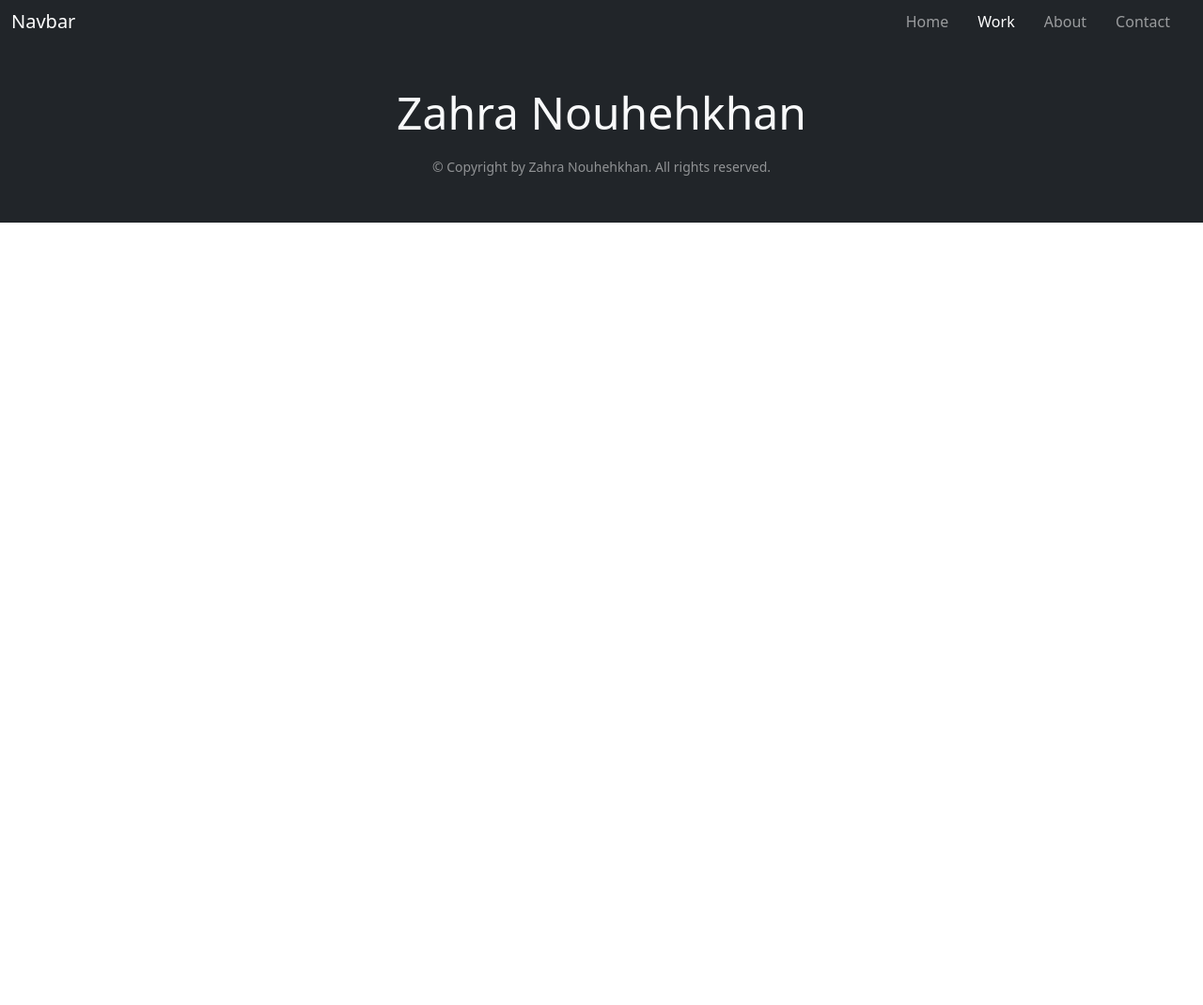
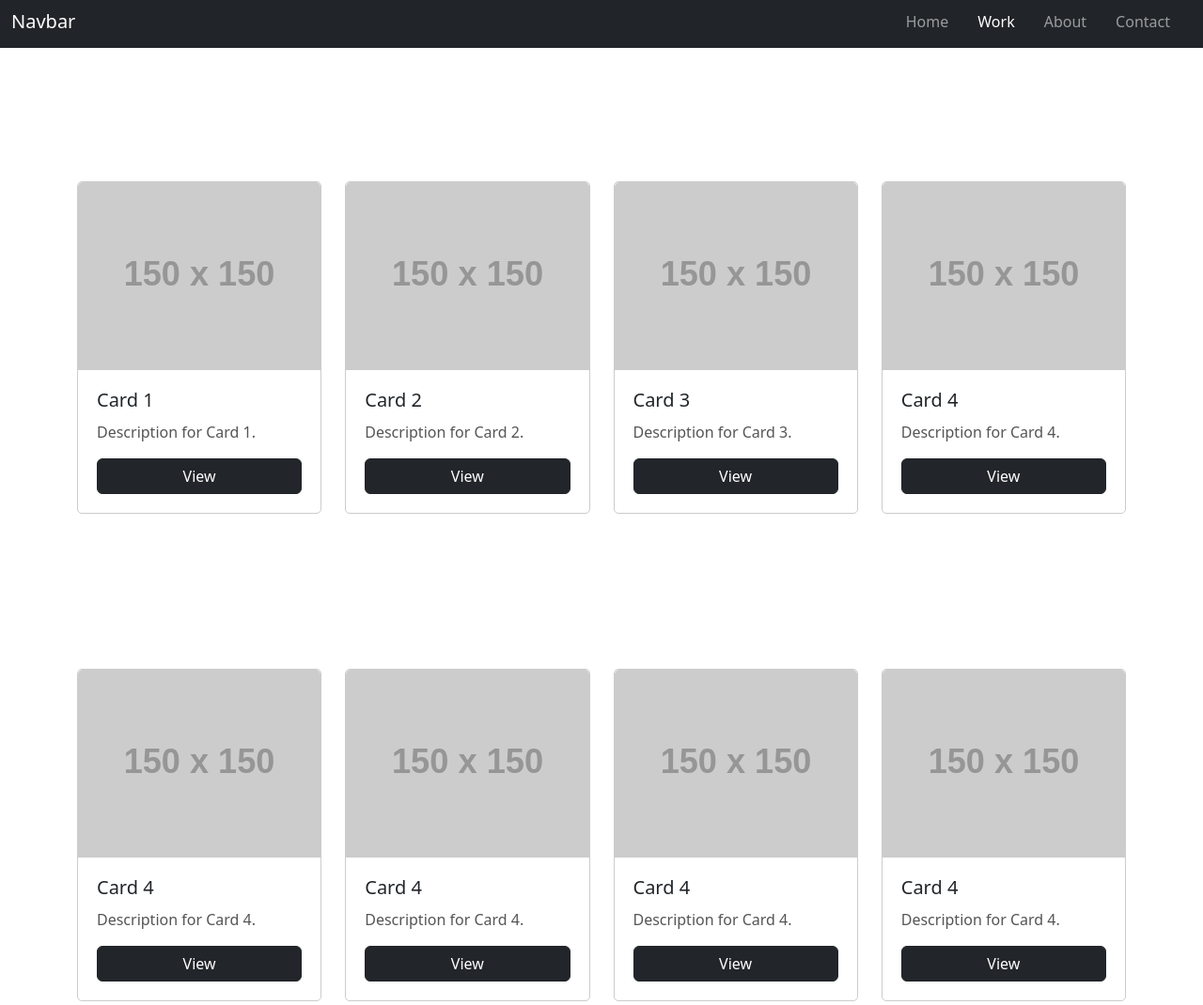
Before and after one commit to zahranoun/portfolio, a plain HTML site: page work.html in a window 1280 px wide. Shown: the part 5-1075 px from the top of the page at 94% size. Before the commit the page ends 800 px from the top, so only its background shows below. Drawn offline with nearby package versions, Linux system fonts and the light colour scheme; placeholder pictures from the web are drawn by us.

Commit message:
did the html and css for work page

```diff
--- a/css/styles.css
+++ b/css/styles.css
@@ -3,7 +3,7 @@
     }
 
     .hover-fill:hover {
-      background-color: #007bff;
+      background-color: rgba(0, 0, 0, 0.1);
       color: #fff;
     }
 
@@ -11,8 +11,70 @@
       margin-right: 15px;
     }
 
+    /* Cards for Work page */
+    :root {
+      --custom-margin-top: 150px;
+      --custom-gutter-x: 25px;
+      --custom-gutter-y: 15px;
+      --custom-card-margin-bottom: 15px;
+    }
 
-     html, body {
+    .row {
+      --bs-gutter-x: var(--custom-gutter-x);
+      --bs-gutter-y: var(--custom-gutter-y);
+    }
+
+    .card {
+      margin-top: var(--custom-margin-top);
+    }
+
+    .card {
+      border: 1px solid #ccc;
+      border-radius: 5px;
+      transition: box-shadow 0.3s;
+
+    }
+
+    .btn-dark {
+      display: flex;
+      justify-content: center;
+    }
+
+    .card:hover {
+      box-shadow: 0 4px 8px rgba(0, 0, 0, 0.1);
+    }
+
+    .card-img-top {
+      border-top-left-radius: 5px;
+      border-top-right-radius: 5px;
+      height: 200px;
+      object-fit: cover;
+    }
+
+    .card-body {
+      padding: 20px;
+    }
+
+    .card-title {
+      font-size: 1.25rem;
+      margin-bottom: 10px;
+    }
+
+    .card-text {
+      color: #555;
+    }
+
+    .btn-dark {
+      background-color: rgba(34, 37, 41);
+    }
+
+    .btn-dark:hover {
+      background-color: #db92e1;
+      background-color: #db92e1;
+    }
+
+
+    html, body {
       height: 100%;
     }
 
@@ -25,8 +87,9 @@
       flex: 1;
     }
 
+    /* Footer */
     footer {
-      background-color: #f8f9fa; /* Adjust as needed */
+      background-color: #f8f9fa;
       padding: 20px 0;
     }
 
--- a/work.html
+++ b/work.html
@@ -48,98 +48,124 @@
     </nav>
     <!--//Navigation-->
 
-    <!-- Work
-    <section id="work" class="full-height px-lg-5 content">
-            <div class="container mt-5">
-      <h1 class="display-1">My Recent Projects</h1>
-          </div>
-      <div class="row gy-4">
-          <div class="col-md-6" data-aos="fade-up">
-            <div class="card-custom rounded-4 bg-base shadow-effect">
-              <div class="card-custom-image rounded-4">
+    <!--Projects-->
+    <div class="container mt-5 content">
+      <div class="row">
+        <div class="col-md-3">
+          <div class="card">
             <img
-                  class="rounded-4"
-                  src="images/CatinaChocolate.png"
-                  alt="Branding Project"
+              src="https://via.placeholder.com/150"
+              class="card-img-top"
+              alt="..."
             />
-              </div>
-              <div class="card-custom-content p-4">
-                <h4>Catina</h4>
-                <p>
-                  Catina, a chocolate brand meaning pure in its look and taste.
-                  I created this as my second passion project.
-                </p>
-                <a href="#" class="link-custom">View More</a>
+            <div class="card-body">
+              <h5 class="card-title">Card 1</h5>
+              <p class="card-text">Description for Card 1.</p>
+              <a href="#" class="btn btn-dark">View</a>
             </div>
           </div>
         </div>
-
-          <div class="col-md-6" data-aos="fade-up" data-aos-delay="300">
-            <div class="card-custom rounded-4 bg-base shadow-effect">
-              <div class="card-custom-image rounded-4">
+        <div class="col-md-3">
+          <div class="card">
             <img
-                  class="rounded-4"
-                  src="images/lovebouquet.png"
-                  alt="Branding Project"
+              src="https://via.placeholder.com/150"
+              class="card-img-top"
+              alt="..."
             />
-              </div>
-              <div class="card-custom-content p-4">
-                <h4>Love Bouquet</h4>
-                <p>
-                  Love Bouquet, a flower bouquet and gift shop for your loved
-                  ones. I made this as one of my passion projects.
-                </p>
-                <a href="#" class="link-custom">View More</a>
+            <div class="card-body">
+              <h5 class="card-title">Card 2</h5>
+              <p class="card-text">Description for Card 2.</p>
+              <a href="#" class="btn btn-dark">View</a>
             </div>
           </div>
         </div>
-
-          <div class="col-md-6" data-aos="fade-up">
-            <div class="card-custom rounded-4 bg-base shadow-effect">
-              <div class="card-custom-image rounded-4">
+        <div class="col-md-3">
+          <div class="card">
             <img
-                  class="rounded-4"
-                  src="images/blossom.png"
-                  alt="Branding Project"
+              src="https://via.placeholder.com/150"
+              class="card-img-top"
+              alt="..."
             />
-              </div>
-              <div class="card-custom-content p-4">
-                <h4>Blossom</h4>
-                <p>
-                  A blossom makeup brand that reveals bold styles and diverse
-                  colours. I created this as a brief challenge on Instagram by
-                  theglowandgrowclub.
-                </p>
-                <a href="#" class="link-custom">View More</a>
+            <div class="card-body">
+              <h5 class="card-title">Card 3</h5>
+              <p class="card-text">Description for Card 3.</p>
+              <a href="#" class="btn btn-dark">View</a>
             </div>
           </div>
         </div>
-
-          <div class="col-md-6" data-aos="fade-up" data-aos-delay="300">
-            <div class="card-custom rounded-4 bg-base shadow-effect">
-              <div class="card-custom-image rounded-4">
+        <div class="col-md-3">
+          <div class="card">
             <img
-                  class="rounded-4"
-                  src="images/ohcheri.png"
-                  alt="Branding Project"
+              src="https://via.placeholder.com/150"
+              class="card-img-top"
+              alt="..."
             />
+            <div class="card-body">
+              <h5 class="card-title">Card 4</h5>
+              <p class="card-text">Description for Card 4.</p>
+              <a href="#" class="btn btn-dark">View</a>
             </div>
-              <div class="card-custom-content p-4">
-                <h4>Oh Cheri</h4>
-                <p>
-                  Oh Chéri! A soda brand that is benefited with prebiotic
-                  gut-health support. I also decided to add a little extra by
-                  designing a gum brand to go with it as well. I created this as
-                  another brief project by the briefclub on Instagram.
-                </p>
-                <a href="#" class="link-custom">View More</a>
+          </div>
+        </div>
+        <div class="col-md-3">
+          <div class="card">
+            <img
+              src="https://via.placeholder.com/150"
+              class="card-img-top"
+              alt="..."
+            />
+            <div class="card-body">
+              <h5 class="card-title">Card 4</h5>
+              <p class="card-text">Description for Card 4.</p>
+              <a href="#" class="btn btn-dark">View</a>
+            </div>
+          </div>
+        </div>
+        <div class="col-md-3">
+          <div class="card">
+            <img
+              src="https://via.placeholder.com/150"
+              class="card-img-top"
+              alt="..."
+            />
+            <div class="card-body">
+              <h5 class="card-title">Card 4</h5>
+              <p class="card-text">Description for Card 4.</p>
+              <a href="#" class="btn btn-dark">View</a>
+            </div>
+          </div>
+        </div>
+        <div class="col-md-3">
+          <div class="card">
+            <img
+              src="https://via.placeholder.com/150"
+              class="card-img-top"
+              alt="..."
+            />
+            <div class="card-body">
+              <h5 class="card-title">Card 4</h5>
+              <p class="card-text">Description for Card 4.</p>
+              <a href="#" class="btn btn-dark">View</a>
+            </div>
+          </div>
+        </div>
+        <div class="col-md-3">
+          <div class="card">
+            <img
+              src="https://via.placeholder.com/150"
+              class="card-img-top"
+              alt="..."
+            />
+            <div class="card-body">
+              <h5 class="card-title">Card 4</h5>
+              <p class="card-text">Description for Card 4.</p>
+              <a href="#" class="btn btn-dark">View</a>
             </div>
           </div>
         </div>
       </div>
     </div>
-    </section>
-    /Work -->
+    <!--//Projects-->
 
     <!--Footer-->
     <footer class="bg-dark py-5 mt-5">
```
Lines whose indentation alone changed are shown as unchanged.
